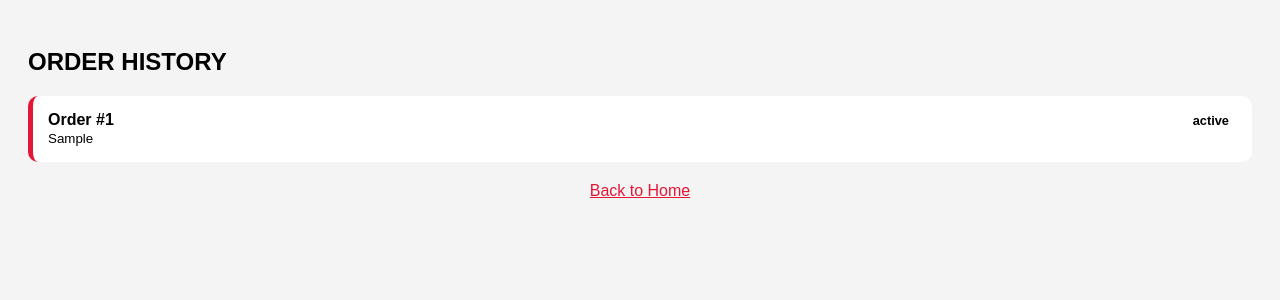
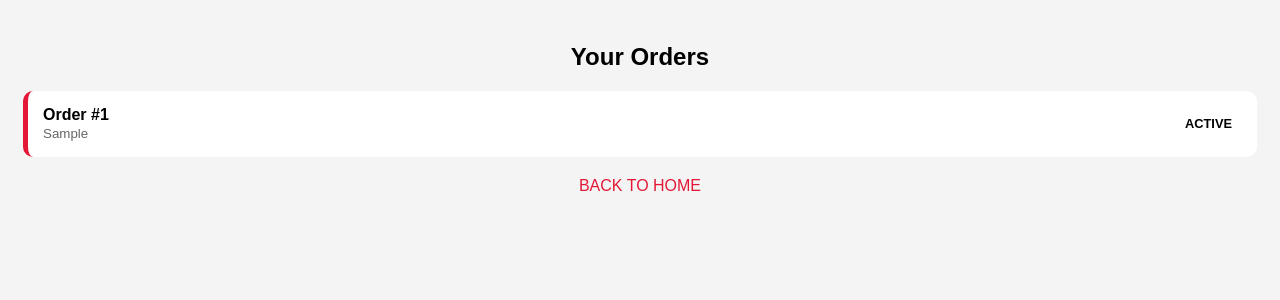
Before and after one commit to roppar22-art/my-drink-shop, a Flask app: page /history in a window 1280 px wide. Shown: the top 300 px of the page. Run offline with Flask 3, Linux system fonts and the light colour scheme; tables that the repository leaves empty hold one stand-in row (values such as "Sample post").

Commit message:
Update Order History page styling and content

```diff
--- a/templates/history.html
+++ b/templates/history.html
@@ -2,24 +2,27 @@
 <html>
 <head>
     <meta name="viewport" content="width=device-width, initial-scale=1.0">
-    <title>History</title>
+    <title>Order History</title>
     <style>
-        body { font-family: sans-serif; padding: 20px; background: #f4f4f4; }
-        .h-card { background: white; padding: 15px; border-radius: 10px; margin-bottom: 10px; display: flex; justify-content: space-between; border-left: 5px solid #e31837; }
-        .status { font-weight: bold; font-size: 0.8rem; padding: 3px 8px; border-radius: 5px; }
+        body { font-family: sans-serif; background: #f4f4f4; padding: 15px; }
+        .order-card { background: white; padding: 15px; border-radius: 10px; margin-bottom: 10px; border-left: 5px solid #e31837; display: flex; justify-content: space-between; align-items: center; }
+        .status { font-weight: bold; font-size: 0.8rem; padding: 4px 10px; border-radius: 20px; }
         .Pending { background: #fff3cd; color: #856404; }
         .Confirmed { background: #d4edda; color: #155724; }
         .Cancelled { background: #f8d7da; color: #721c24; }
     </style>
 </head>
 <body>
-    <h2>ORDER HISTORY</h2>
+    <h2 style="text-align:center;">Your Orders</h2>
     {% for o in orders %}
-    <div class="h-card">
-        <div><b>Order #{{ o[0] }}</b><br><small>{{ o[1] }}</small></div>
-        <div><span class="status {{ o[2] }}">{{ o[2] }}</span></div>
+    <div class="order-card">
+        <div>
+            <b>Order #{{ o[0] }}</b><br>
+            <small style="color:#666;">{{ o[1] }}</small>
+        </div>
+        <span class="status {{ o[2] }}">{{ o[2]|upper }}</span>
     </div>
     {% endfor %}
-    <a href="/" style="display:block; text-align:center; margin-top:20px; color:#e31837;">Back to Home</a>
+    <a href="/" style="display:block; text-align:center; color:#e31837; text-decoration:none; margin-top:20px;">BACK TO HOME</a>
 </body>
 </html>
```
